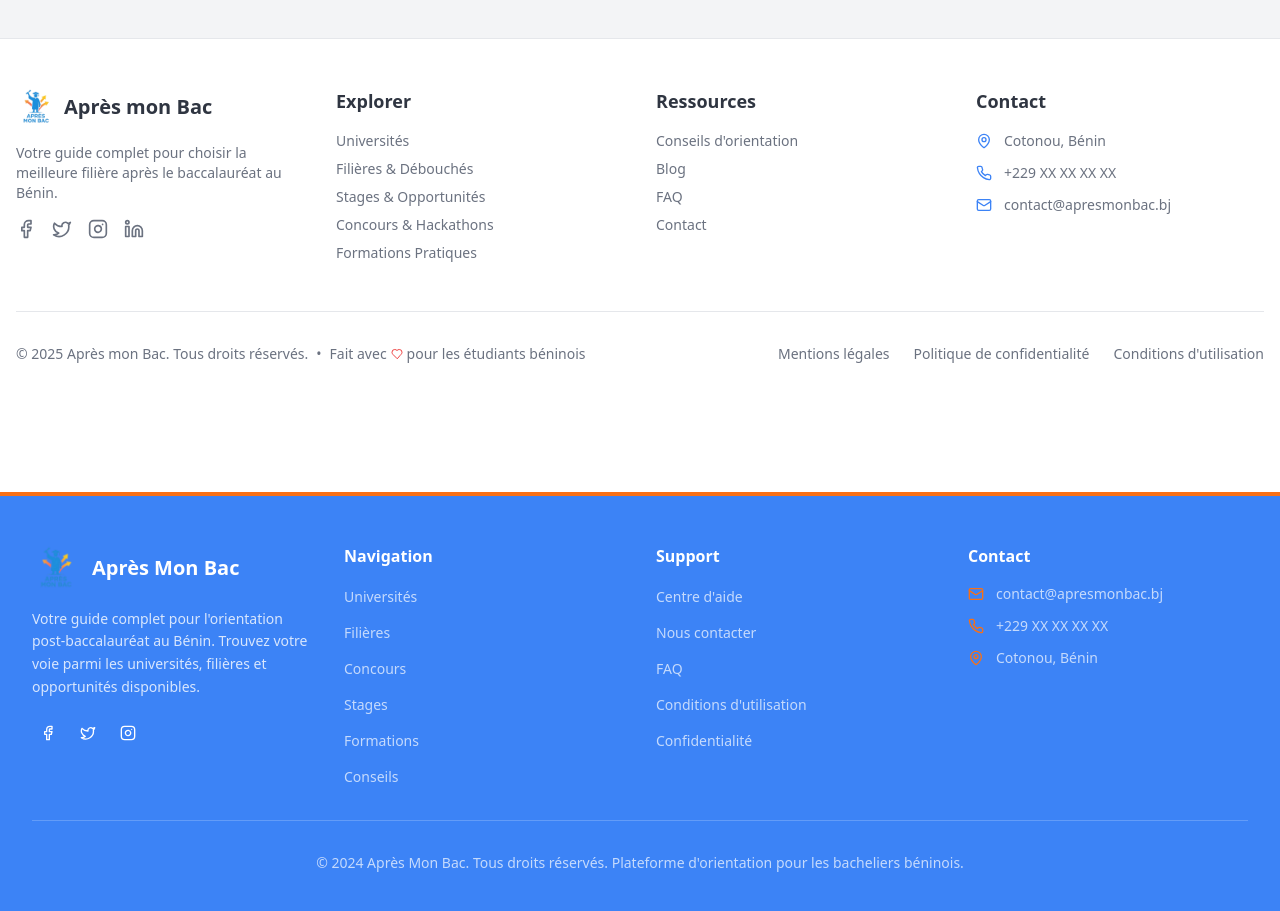
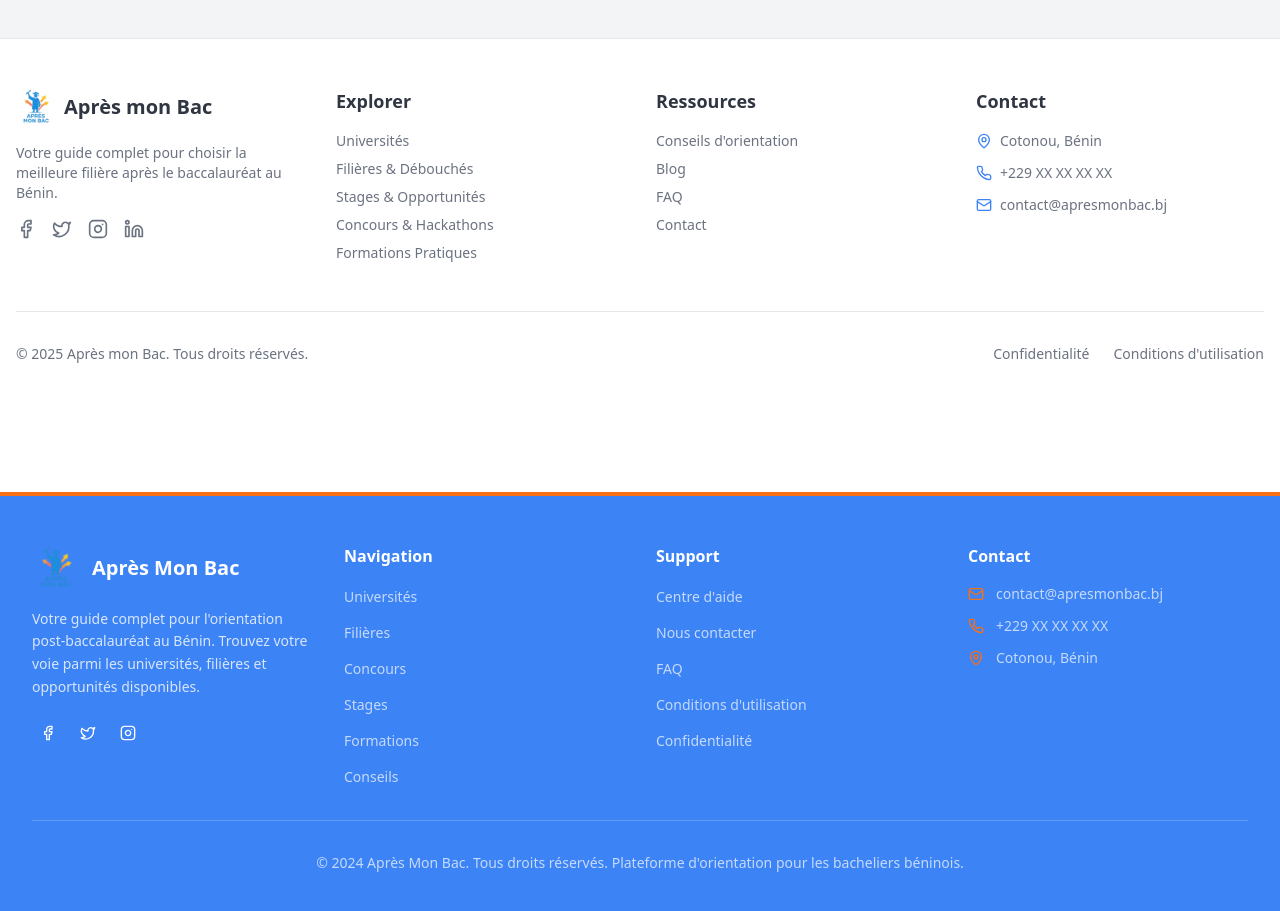
Before and after one commit to DgnSid/orientation-benin, a React (Vite) app: page / in a window 1280 px wide. Shown: the part 2720-3631 px from the top of the page. Built offline with nearby package versions, Linux system fonts and the light colour scheme.

Commit message:
Update Index.tsx

```diff
--- a/src/pages/Index.tsx
+++ b/src/pages/Index.tsx
@@ -414,33 +414,34 @@ const Index = () => {
 
             <div className="space-y-4">
               <h3 className="text-lg font-semibold text-foreground">Contact</h3>
-              <div className="space-y-3 text-sm">
-                <div className="flex items-start">
-                  <MapPin className="h-4 w-4 mt-0.5 mr-3 text-primary flex-shrink-0" />
+              <ul className="space-y-3 text-sm">
+                <li className="flex items-start">
+                  <MapPin className="h-4 w-4 mt-0.5 mr-2 text-primary" />
                   <span className="text-muted-foreground">Cotonou, Bénin</span>
-                </div>
-                <div className="flex items-center">
-                  <Phone className="h-4 w-4 mr-3 text-primary flex-shrink-0" />
+                </li>
+                <li className="flex items-start">
+                  <Phone className="h-4 w-4 mt-0.5 mr-2 text-primary" />
                   <span className="text-muted-foreground">+229 XX XX XX XX</span>
-                </div>
-                <div className="flex items-center">
-                  <Mail className="h-4 w-4 mr-3 text-primary flex-shrink-0" />
+                </li>
+                <li className="flex items-start">
+                  <Mail className="h-4 w-4 mt-0.5 mr-2 text-primary" />
                   <span className="text-muted-foreground">contact@apresmonbac.bj</span>
-                </div>
-              </div>
+                </li>
+              </ul>
             </div>
           </div>
 
           <div className="border-t border-border mt-12 pt-8 flex flex-col md:flex-row justify-between items-center">
-            <p className="text-sm text-muted-foreground mb-4 md:mb-0 flex items-center">
+            <p className="text-sm text-muted-foreground mb-4 md:mb-0">
               © {new Date().getFullYear()} Après mon Bac. Tous droits réservés.
-              <span className="mx-2">•</span>
-              Fait avec <Heart className="h-3 w-3 mx-1 text-red-500 inline" /> pour les étudiants béninois
             </p>
             <div className="flex space-x-6 text-sm text-muted-foreground">
-              <a href="#" className="hover:text-primary transition-colors">Mentions légales</a>
-              <a href="#" className="hover:text-primary transition-colors">Politique de confidentialité</a>
-              <a href="#" className="hover:text-primary transition-colors">Conditions d'utilisation</a>
+              <Link to="/privacy" className="hover:text-primary transition-colors">
+                Confidentialité
+              </Link>
+              <Link to="/terms" className="hover:text-primary transition-colors">
+                Conditions d'utilisation
+              </Link>
             </div>
           </div>
         </div>
```
